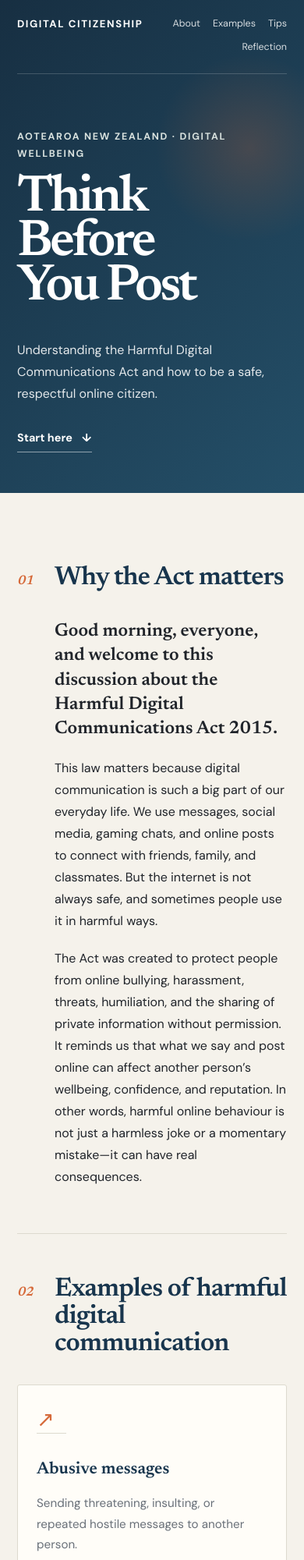
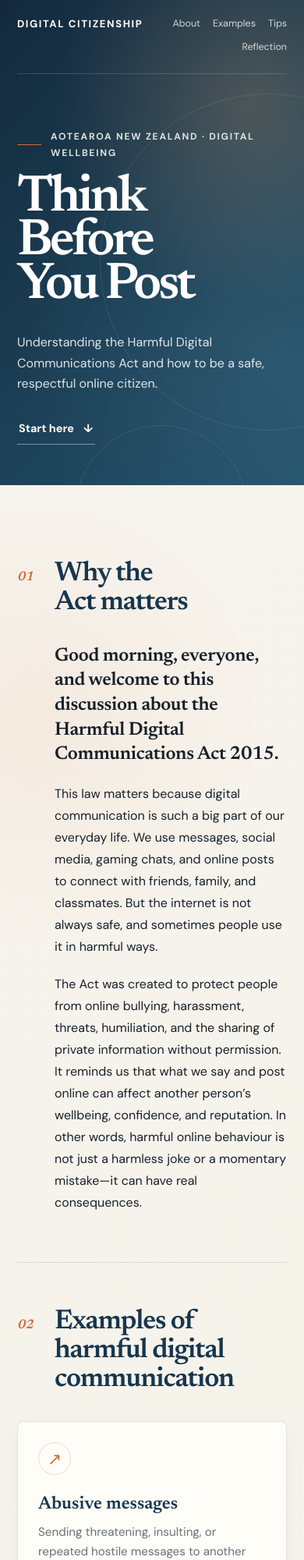
Before and after one commit to Retered/digitalsafety, a plain HTML site: page index.html in a window 390 px wide. Shown: the top 2000 px of the page at 78% size. Drawn offline with Linux system fonts and the light colour scheme.

Commit message:
Elevate the visual design with richer depth, refined typography, polish, and responsive styling

```diff
--- a/styles.css
+++ b/styles.css
@@ -1,43 +1,84 @@
 :root {
-  --ink: #20242a;
-  --navy: #18354d;
-  --cream: #f5f2eb;
-  --paper: #fffdf8;
-  --sage: #dce5dc;
+  --ink: #17202a;
+  --navy: #17364f;
+  --cream: #f4f1e8;
+  --paper: #fffefa;
+  --sage: #dce7df;
   --orange: #d66a3a;
-  --muted: #697079;
-  --line: #dddacf;
+  --muted: #697178;
+  --line: rgba(23, 54, 79, 0.13);
+  --shadow: 0 22px 55px rgba(23, 54, 79, 0.09);
 }
 
 * { box-sizing: border-box; }
 
-html { scroll-behavior: smooth; }
+html {
+  scroll-behavior: smooth;
+  scroll-padding-top: 24px;
+}
 
 body {
   margin: 0;
-  font-family: "DM Sans", sans-serif;
-  background: var(--cream);
+  font-family: "DM Sans", system-ui, -apple-system, sans-serif;
+  background:
+    radial-gradient(circle at 12% 20%, rgba(214, 106, 58, 0.07), transparent 18rem),
+    linear-gradient(135deg, #f7f4ed 0%, var(--cream) 100%);
   color: var(--ink);
   line-height: 1.75;
+  -webkit-font-smoothing: antialiased;
+}
+
+::selection {
+  background: #d66a3a;
+  color: #fff;
 }
 
 .hero {
-  min-height: 620px;
-  padding: 28px clamp(24px, 6vw, 92px) 72px;
+  position: relative;
+  min-height: 680px;
+  overflow: hidden;
+  padding: 28px clamp(24px, 6vw, 92px) 82px;
   color: white;
   background:
-    radial-gradient(circle at 82% 30%, rgba(214, 106, 58, 0.22), transparent 22%),
-    linear-gradient(135deg, #172f42 0%, #244f68 100%);
+    linear-gradient(120deg, rgba(10, 27, 43, 0.08), transparent 45%),
+    radial-gradient(circle at 83% 22%, rgba(255, 180, 119, 0.22), transparent 16rem),
+    radial-gradient(circle at 90% 74%, rgba(107, 154, 169, 0.18), transparent 20rem),
+    linear-gradient(135deg, #142b3d 0%, #22506a 100%);
+}
+
+.hero::before,
+.hero::after {
+  content: "";
+  position: absolute;
+  border: 1px solid rgba(255, 255, 255, 0.09);
+  border-radius: 50%;
+  pointer-events: none;
+}
+
+.hero::before {
+  width: 430px;
+  height: 430px;
+  right: -170px;
+  top: 120px;
+}
+
+.hero::after {
+  width: 220px;
+  height: 220px;
+  right: 72px;
+  bottom: -145px;
 }
 
 .topbar {
+  position: relative;
+  z-index: 2;
   max-width: 1180px;
   margin: 0 auto;
   display: flex;
   justify-content: space-between;
   align-items: center;
   padding-bottom: 22px;
-  border-bottom: 1px solid rgba(255,255,255,.18);
+  border-bottom: 1px solid rgba(255, 255, 255, 0.16);
 }
 
 .brand {
@@ -45,50 +86,82 @@ body {
   text-decoration: none;
   font-size: 0.82rem;
   font-weight: 700;
-  letter-spacing: .12em;
+  letter-spacing: 0.12em;
   text-transform: uppercase;
 }
 
 .nav-links { display: flex; gap: clamp(16px, 3vw, 38px); }
 
 .nav-links a {
-  color: rgba(255,255,255,.82);
+  position: relative;
+  color: rgba(255, 255, 255, 0.78);
   text-decoration: none;
-  font-size: .9rem;
-  transition: color .2s ease;
+  font-size: 0.9rem;
+  transition: color 180ms ease;
 }
 
-.nav-links a:hover { color: white; }
+.nav-links a::after {
+  content: "";
+  position: absolute;
+  left: 0;
+  right: 100%;
+  bottom: -7px;
+  height: 1px;
+  background: #f2b48a;
+  transition: right 180ms ease;
+}
+
+.nav-links a:hover,
+.nav-links a:focus-visible {
+  color: white;
+}
+
+.nav-links a:hover::after,
+.nav-links a:focus-visible::after { right: 0; }
 
 .hero-content {
+  position: relative;
+  z-index: 1;
   max-width: 1180px;
-  margin: 84px auto 0;
+  margin: 94px auto 0;
 }
 
 .eyebrow {
-  margin: 0 0 18px;
+  display: flex;
+  align-items: center;
+  gap: 12px;
+  margin: 0 0 20px;
   color: #d9e2df;
-  font-size: .78rem;
+  font-size: 0.76rem;
   font-weight: 700;
-  letter-spacing: .14em;
+  letter-spacing: 0.14em;
   text-transform: uppercase;
 }
 
+.eyebrow::before {
+  content: "";
+  width: 36px;
+  height: 1px;
+  background: var(--orange);
+}
+
 .hero h1 {
-  max-width: 820px;
+  max-width: 850px;
   margin: 0;
   font-family: "Newsreader", Georgia, serif;
-  font-size: clamp(4.2rem, 9vw, 7.8rem);
+  font-size: clamp(4.4rem, 9vw, 8.2rem);
   font-weight: 600;
-  line-height: .86;
-  letter-spacing: -.055em;
+  line-height: 0.84;
+  letter-spacing: -0.06em;
+  text-wrap: balance;
 }
 
 .subtitle {
   max-width: 590px;
-  margin: 38px 0 28px;
-  color: rgba(255,255,255,.88);
-  font-size: clamp(1rem, 1.5vw, 1.16rem);
+  margin: 42px 0 30px;
+  color: rgba(255, 255, 255, 0.86);
+  font-size: clamp(1rem, 1.5vw, 1.17rem);
+  line-height: 1.65;
 }
 
 .hero-link {
@@ -96,11 +169,18 @@ body {
   gap: 12px;
   align-items: center;
   color: white;
-  font-size: .9rem;
+  font-size: 0.9rem;
   font-weight: 700;
   text-decoration: none;
-  border-bottom: 1px solid rgba(255,255,255,.5);
-  padding-bottom: 4px;
+  border-bottom: 1px solid rgba(255, 255, 255, 0.42);
+  padding: 0 2px 6px;
+  transition: gap 180ms ease, border-color 180ms ease;
+}
+
+.hero-link:hover,
+.hero-link:focus-visible {
+  gap: 18px;
+  border-color: white;
 }
 
 main {
@@ -111,7 +191,7 @@ main {
 
 .section {
   position: relative;
-  padding: 54px 0 58px;
+  padding: 58px 0 62px;
   border-bottom: 1px solid var(--line);
 }
 
@@ -135,9 +215,10 @@ main {
   margin: 0;
   color: var(--navy);
   font-family: "Newsreader", Georgia, serif;
-  font-size: clamp(2.1rem, 4vw, 3.5rem);
+  font-size: clamp(2.2rem, 4vw, 3.65rem);
   line-height: 1.05;
-  letter-spacing: -.025em;
+  letter-spacing: -0.035em;
+  text-wrap: balance;
 }
 
 .content-block {
@@ -146,58 +227,80 @@ main {
 }
 
 .content-block p { margin: 0 0 20px; }
-
 .content-block p:last-child { margin-bottom: 0; }
 
 .content-block .lead {
-  max-width: 650px;
+  max-width: 680px;
   color: var(--ink);
   font-family: "Newsreader", Georgia, serif;
-  font-size: clamp(1.45rem, 2.4vw, 2rem);
-  line-height: 1.35;
+  font-size: clamp(1.5rem, 2.5vw, 2.15rem);
+  line-height: 1.32;
+  letter-spacing: -0.015em;
 }
 
 .cards {
   display: grid;
   grid-template-columns: repeat(3, 1fr);
-  gap: 14px;
-  margin: 0 0 34px;
+  gap: 16px;
+  margin: 0 0 36px;
 }
 
 .card {
-  min-height: 240px;
-  padding: 24px;
-  background: var(--paper);
+  position: relative;
+  min-height: 250px;
+  overflow: hidden;
+  padding: 26px;
+  background: rgba(255, 254, 250, 0.9);
   border: 1px solid var(--line);
-  border-radius: 3px;
-  transition: transform .2s ease, box-shadow .2s ease;
+  border-radius: 8px;
+  box-shadow: 0 8px 28px rgba(23, 54, 79, 0.04);
+  transition: transform 220ms ease, box-shadow 220ms ease, border-color 220ms ease;
+}
+
+.card::after {
+  content: "";
+  position: absolute;
+  width: 90px;
+  height: 90px;
+  right: -55px;
+  bottom: -55px;
+  border: 1px solid rgba(214, 106, 58, 0.22);
+  border-radius: 50%;
 }
 
 .card:hover {
-  transform: translateY(-4px);
-  box-shadow: 0 12px 24px rgba(32,36,42,.07);
+  transform: translateY(-7px);
+  border-color: rgba(214, 106, 58, 0.32);
+  box-shadow: var(--shadow);
 }
 
 .card-mark {
-  display: block;
-  width: 38px;
-  height: 38px;
-  margin-bottom: 28px;
+  display: grid;
+  place-items: center;
+  width: 42px;
+  height: 42px;
+  margin-bottom: 24px;
   color: var(--orange);
   font-family: Georgia, serif;
-  font-size: 1.7rem;
-  line-height: 38px;
-  border-bottom: 1px solid var(--line);
+  font-size: 1.35rem;
+  border: 1px solid rgba(214, 106, 58, 0.25);
+  border-radius: 50%;
 }
 
 .card h3 {
   margin: 0 0 10px;
   color: var(--navy);
   font-family: "Newsreader", Georgia, serif;
-  font-size: 1.35rem;
+  font-size: 1.42rem;
+  line-height: 1.2;
 }
 
-.card p { margin: 0; color: var(--muted); font-size: .95rem; }
+.card p {
+  margin: 0;
+  color: var(--muted);
+  font-size: 0.95rem;
+  line-height: 1.65;
+}
 
 .tips-list {
   margin: 0;
@@ -209,69 +312,124 @@ main {
 .tips-list li {
   display: grid;
   grid-template-columns: 72px 1fr;
-  padding: 22px 0;
+  align-items: baseline;
+  padding: 24px 10px 24px 0;
   border-bottom: 1px solid var(--line);
+  transition: background 180ms ease, padding 180ms ease;
+}
+
+.tips-list li:hover {
+  padding-left: 12px;
+  background: rgba(255, 255, 255, 0.42);
 }
 
 .tips-list li > span {
   color: var(--orange);
   font-family: "Newsreader", Georgia, serif;
-  font-size: .95rem;
+  font-size: 0.95rem;
   font-style: italic;
 }
 
 .tips-list strong {
   color: var(--navy);
   font-family: "Newsreader", Georgia, serif;
-  font-size: 1.25rem;
+  font-size: 1.28rem;
 }
 
-.tips-list p { display: inline; margin: 0 0 0 8px; color: var(--muted); }
+.tips-list p {
+  display: inline;
+  margin: 0 0 0 8px;
+  color: var(--muted);
+}
 
 .reflection {
-  margin-top: 20px;
-  padding: 48px;
-  background: var(--sage);
-  border: 0;
-  border-radius: 3px;
+  margin-top: 24px;
+  padding: 52px;
+  background:
+    linear-gradient(135deg, rgba(255, 255, 255, 0.26), transparent),
+    var(--sage);
+  border: 1px solid rgba(23, 54, 79, 0.08);
+  border-radius: 10px;
+  box-shadow: 0 18px 40px rgba(23, 54, 79, 0.06);
 }
 
-.reflection .content-block { max-width: 900px; }
+.reflection .content-block {
+  max-width: 900px;
+  margin-left: 72px;
+}
 
 footer {
-  min-height: 110px;
+  min-height: 120px;
   display: grid;
   place-items: center;
+  background: rgba(255, 254, 250, 0.35);
   border-top: 1px solid var(--line);
 }
 
 footer p {
   margin: 0;
-  color: #777777;
+  color: #777;
   font-family: Georgia, "Times New Roman", serif;
-  font-size: .82rem;
-  letter-spacing: .12em;
+  font-size: 0.82rem;
+  letter-spacing: 0.12em;
   text-align: center;
 }
 
+@media (prefers-reduced-motion: no-preference) {
+  .hero-content,
+  .topbar {
+    animation: appear 700ms cubic-bezier(.2,.75,.25,1) both;
+  }
+
+  .hero-content { animation-delay: 100ms; }
+
+  @keyframes appear {
+    from { opacity: 0; transform: translateY(14px); }
+    to { opacity: 1; transform: translateY(0); }
+  }
+}
+
 @media (max-width: 760px) {
-  .hero { min-height: 540px; padding: 20px 22px 52px; }
+  .hero {
+    min-height: 540px;
+    padding: 20px 22px 52px;
+  }
+
   .topbar { align-items: flex-start; }
-  .nav-links { max-width: 270px; justify-content: flex-end; flex-wrap: wrap; gap: 8px 16px; }
+
+  .nav-links {
+    max-width: 270px;
+    justify-content: flex-end;
+    flex-wrap: wrap;
+    gap: 8px 16px;
+  }
+
   .hero-content { margin-top: 70px; }
+
   .hero h1 { font-size: clamp(3.8rem, 17vw, 5.4rem); }
+
   main { padding: 38px 22px 60px; }
+
   .section-heading { grid-template-columns: 48px 1fr; }
-  .content-block { margin-left: 48px; }
+  .content-block,
+  .reflection .content-block { margin-left: 48px; }
+
   .cards { grid-template-columns: 1fr; }
   .card { min-height: 0; }
+
   .tips-list li { grid-template-columns: 48px 1fr; }
   .tips-list p { display: block; margin: 4px 0 0; }
-  .reflection { margin-left: -22px; margin-right: -22px; padding: 38px 22px; }
+
+  .reflection {
+    margin-left: -22px;
+    margin-right: -22px;
+    padding: 38px 22px;
+  }
 }
 
 @media (max-width: 480px) {
   .topbar { gap: 18px; }
   .brand { white-space: nowrap; }
-  .nav-links a { font-size: .78rem; }
+  .nav-links a { font-size: 0.78rem; }
+  .subtitle { margin-top: 32px; }
 }
```
